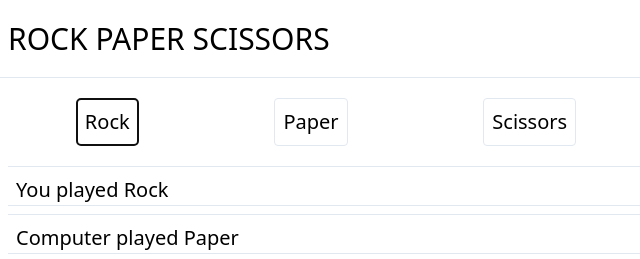
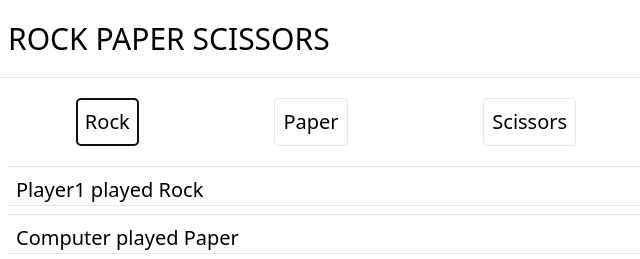
Before and after one commit to leiter007/rock_paper_scissors, a website: page src/index.html in a window 1280 px wide. Both pictures are taken after a click on the button "Rock". Shown: the top 259 px of the page, 0-640 px from the left. Drawn offline with nearby package versions, Linux system fonts and the light colour scheme.

Commit message:
adds conditional format for score, and moves showScore outside of DOM conent loaded to make it globally accessable

```diff
--- a/src/index.html
+++ b/src/index.html
@@ -51,30 +51,69 @@
 
 <script type="text/javascript">
 
+//HTML ELEMENTS
 const rockBtn = document.getElementById("rock-btn")
 const paperBtn = document.getElementById("paper-btn")
 const scissorsBtn = document.getElementById("scissors-btn")
-const displayResult = document.getElementById("display_result")
-const player1name = document.getElementById("player1_name")
-const player2name = document.getElementById("player2_name")
-const player1score = document.getElementById("display_score_player1")
-const player2score = document.getElementById("display_score_player2")
-const player1message = document.getElementById("player1_selection")
-const player2message = document.getElementById("player2_selection")
+const disp_result = document.getElementById("display_result")
+const disp_player1name = document.getElementById("player1_name")
+const disp_player2name = document.getElementById("player2_name")
+const disp_player1score = document.getElementById("display_score_player1")
+const disp_player2score = document.getElementById("display_score_player2")
+const disp_player1message = document.getElementById("player1_selection")
+const disp_player2message = document.getElementById("player2_selection")
 
+//GLOBAL CONSTANTS
+const round = new Round
+const player1Name = round.player1_Name()
+const player2Name = round.player2_Name()
 const storage = window.sessionStorage
 
+//GLOBAL FUNCTIONS
+    const showScore = () => {
+            const score = Object.values(storage)
+            let scorePlayer1 = score.filter(checkPlayer1Wins).length
+            let scorePlayer2 = score.filter(checkPlayer2Wins).length
+
+            disp_player1name.innerHTML =`${player1Name}`
+            disp_player2name.innerHTML =`${player2Name}`
+            disp_player1score.innerHTML = `&nbsp;:&nbsp;${scorePlayer1}`
+            disp_player2score.innerHTML = `&nbsp;:&nbsp;${scorePlayer2}`
+
+            if (scorePlayer1 > scorePlayer2) {
+                disp_player1score.classList = "text-green-dark font-semibold"
+                disp_player1score.innerHTML = `&nbsp;:&nbsp;${scorePlayer1}`
+                disp_player2score.innerHTML = `&nbsp;:&nbsp;${scorePlayer2}`
+
+            } else if (scorePlayer1 < scorePlayer2) {
+                disp_player2score.classList = "text-green-dark font-semibold"
+                disp_player1score.innerHTML = `&nbsp;:&nbsp;${scorePlayer1}`
+                disp_player2score.innerHTML = `&nbsp;:&nbsp;${scorePlayer2}`
+            } else {
+                // disp_player1score.classList += "text-grey-darker"
+                // disp_player2score.classList += "text-grey-darker"
+                disp_player1score.innerHTML = `&nbsp;:&nbsp;${scorePlayer1}`
+                disp_player2score.innerHTML = `&nbsp;:&nbsp;${scorePlayer2}`
+            }
+        }
+
+        const checkPlayer1Wins = (string) => {
+            return string == player1Name}
+
+        const checkPlayer2Wins = (string) => {
+            let player2 = round.player2_Name()
+            return string == player2Name}
+    //WHEN RENDERING THE PAGE
     document.addEventListener('DOMContentLoaded', () => {
-        const round = new Round
 
         rockBtn.addEventListener("click", () => {
             event.preventDefault();
             let draw1 = "Rock"
             round.setDraws(draw1)
 
-            player1message.innerHTML = `You played ${round.draw.player1}`
-            player2message.innerHTML = `Computer played ${round.draw.player2}`
-            displayResult.innerHTML = `${round.calculateDraw()}`
+            disp_player1message.innerHTML = `${player1Name} played ${round.draw.player1}`
+            disp_player2message.innerHTML = `${player2Name} played ${round.draw.player2}`
+            disp_result.innerHTML = `${round.calculateDraw()}`
             setScore()
             showScore()
         })
@@ -84,9 +123,9 @@ const storage = window.sessionStorage
             let draw1 = "Paper"
             round.setDraws(draw1)
 
-            player1message.innerHTML = `You played ${round.draw.player1}`
-            player2message.innerHTML = `Computer played ${round.draw.player2}`
-            displayResult.innerHTML = `${round.calculateDraw()}`
+            disp_player1message.innerHTML = `${player1Name} played ${round.draw.player1}`
+            disp_player2message.innerHTML = `${player2Name} played ${round.draw.player2}`
+            disp_result.innerHTML = `${round.calculateDraw()}`
             setScore()
             showScore()
         })
@@ -96,44 +135,26 @@ const storage = window.sessionStorage
             let draw1 = "Scissors"
             round.setDraws(draw1)
 
-            player1message.innerHTML = `You played ${round.draw.player1}`
-            player2message.innerHTML = `Computer played ${round.draw.player2}`
-            displayResult.innerHTML = `${round.calculateDraw()}`
+            disp_player1message.innerHTML = `${player1Name} played ${round.draw.player1}`
+            disp_player2message.innerHTML = `${player2Name} played ${round.draw.player2}`
+            disp_result.innerHTML = `${round.calculateDraw()}`
             setScore()
             showScore()
         })
 
-        setScore = () => {
-            let player1 = round.player1_Name()
-            let player2 = round.player2_Name()
 
-            if (round.draw.winner == player1){
-                    storage.setItem(Date.now(), player1)
-            } else if (round.draw.winner == player2){
-                    storage.setItem(Date.now(), player2)
+        const setScore = () => {
+
+            if (round.draw.winner == player1Name){
+                    storage.setItem(Date.now(), player1Name)
+            } else if (round.draw.winner == player2Name){
+                    storage.setItem(Date.now(), player2Name)
             } else if (round.draw.winner == "Tie"){
                     storage.setItem(Date.now(), "Tie")
             }
         }
 
-        showScore = () => {
-            const score = Object.values(storage);
-            let player1 = round.player1_Name()
-            let player2 = round.player2_Name()
 
-            player1name.innerHTML =`${player1}`
-            player2name.innerHTML =`${player2}`
-            player1score.innerHTML = `&nbsp;:&nbsp;${score.filter(checkPlayer1Wins).length}`
-            player2score.innerHTML = `&nbsp;:&nbsp;${score.filter(checkPlayer2Wins).length}`
-        }
-
-        checkPlayer1Wins = (string) => {
-            let player1 = round.player1_Name()
-            return string == player1}
-
-        checkPlayer2Wins = (string) => {
-            let player2 = round.player2_Name()
-            return string == player2}
     })
 
 </script>
```
